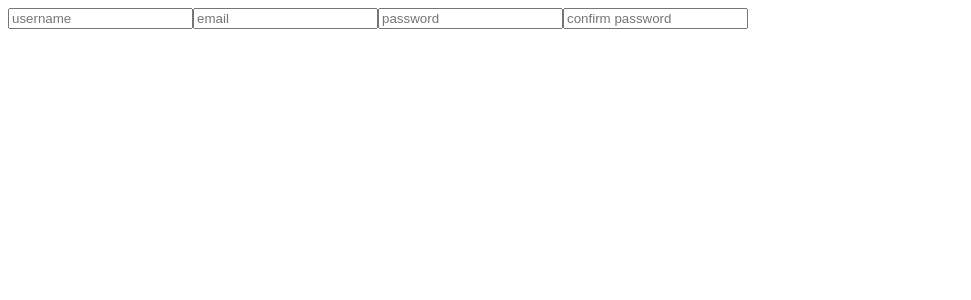
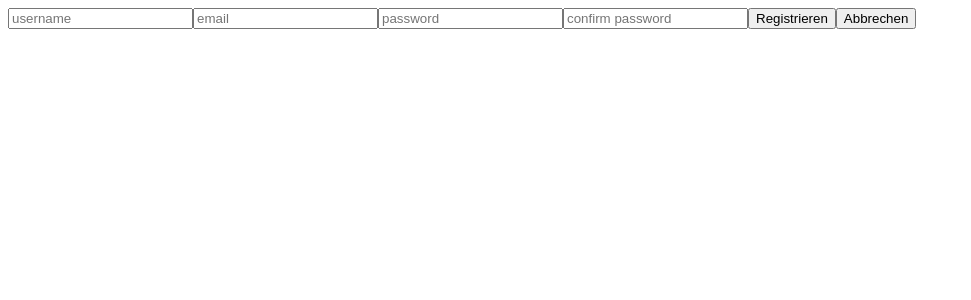
Before and after one commit to jfreiheit/demofrontenduser, an Angular app: page / in a window 1280 px wide. Shown: the top 300 px of the page, without its empty margins (0-971 px from the left). Built offline with nearby package versions, Linux system fonts and the light colour scheme.

Commit message:
add register and cancel buttons

```diff
--- a/src/app/register/register.html
+++ b/src/app/register/register.html
@@ -2,3 +2,5 @@
 <input type="email" placeholder="email" [formField]="registerForm.email" />
 <input type="password" placeholder="password" [formField]="registerForm.password1" />
 <input type="password" placeholder="confirm password" [formField]="registerForm.password2" />
+<button type="submit">Registrieren</button>
+<button type="reset">Abbrechen</button>
```
